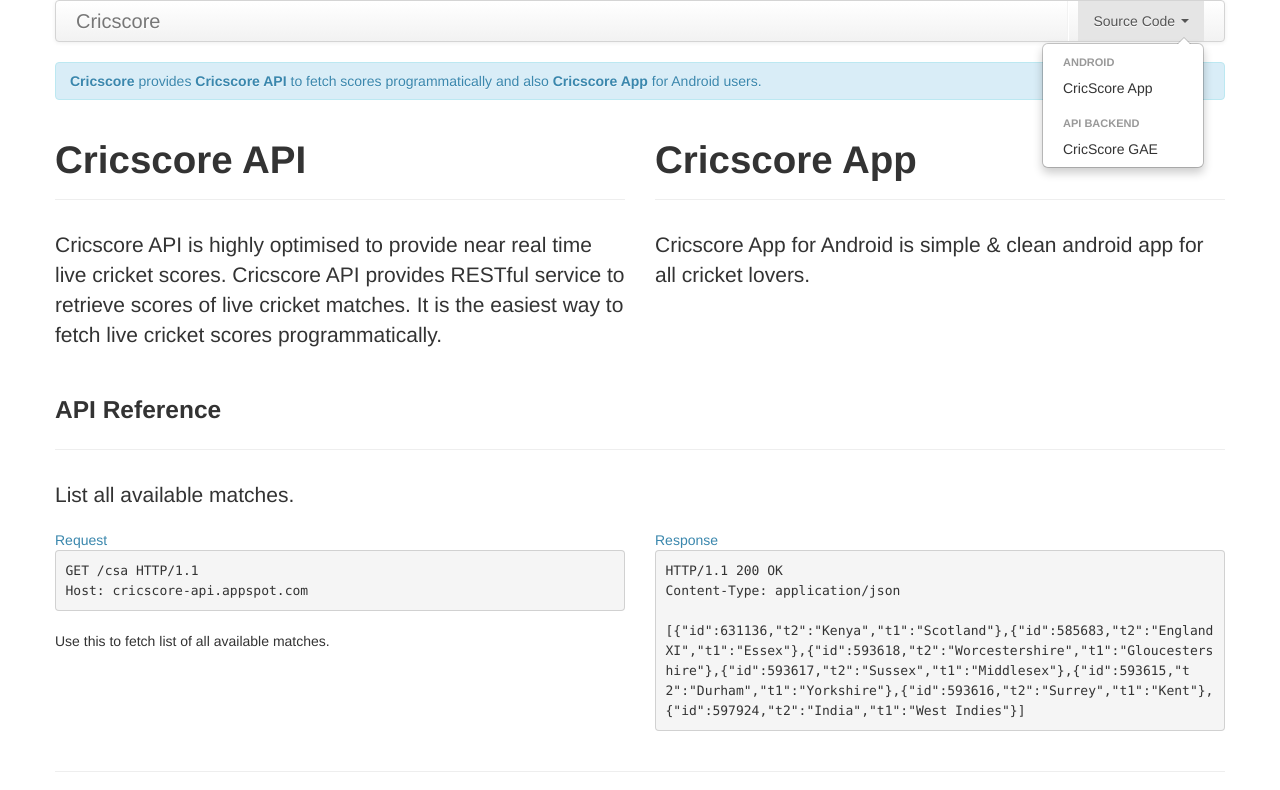
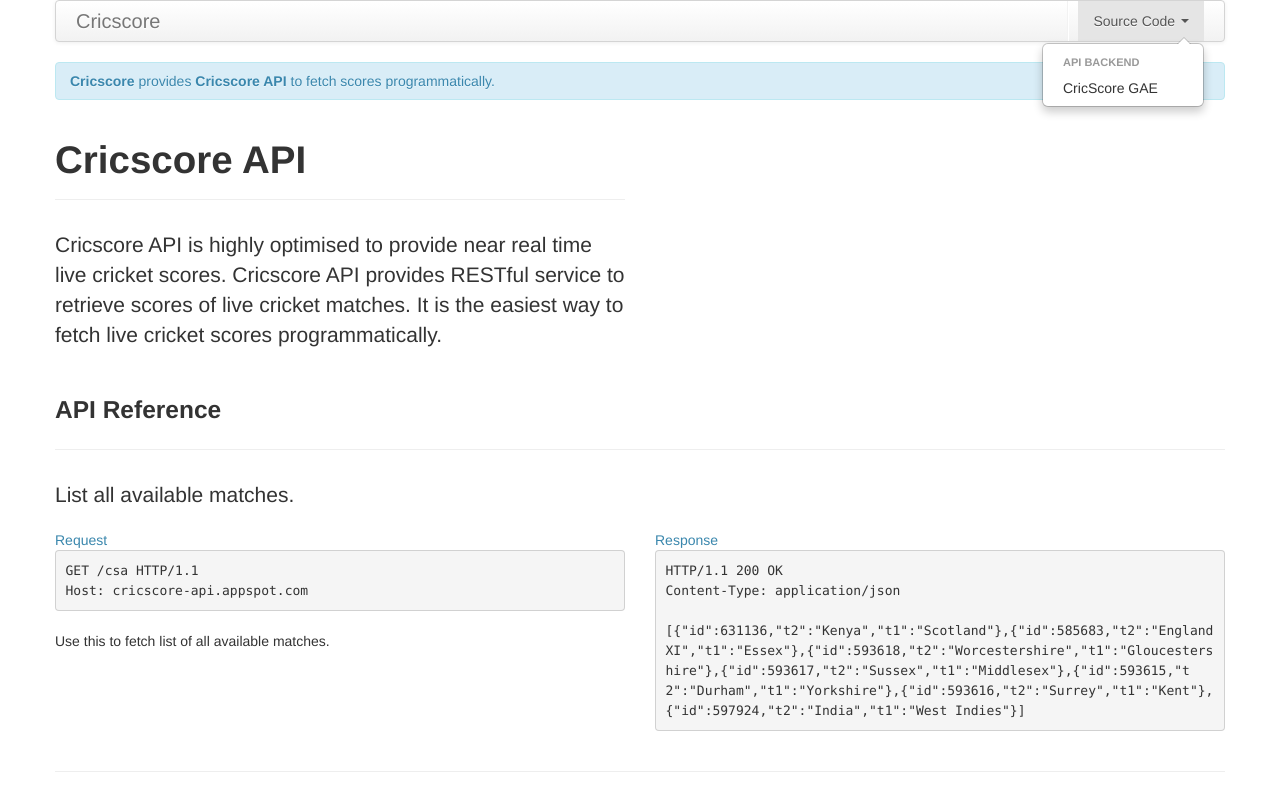
Before and after one commit to sakthipriyan/CricScoreGAE, a plain HTML site: page CricScoreGAE/war/index.html in a window 1280 px wide. Both pictures are taken after a click on the link "Source Code". Shown: the top 790 px of the page. Drawn offline with Linux system fonts and the light colour scheme.

Commit message:
Updated index.html.

```diff
--- a/CricScoreGAE/war/index.html
+++ b/CricScoreGAE/war/index.html
@@ -26,10 +26,10 @@
 					<li class="divider-vertical"></li>
 					<li class="dropdown"><a href="#" class="dropdown-toggle"
 						data-toggle="dropdown">Source Code <b class="caret"></b></a>
-						<ul class="dropdown-menu">
+						<ul class="dropdown-menu"><!--
 							<li class="nav-header">Android</li>
 							<li><a href="https://github.com/spriyan/CricScoreApp">CricScore
-									App</a></li>
+									App</a></li> -->
 							<li class="nav-header">API Backend</li>
 							<li><a href="https://github.com/spriyan/CricScoreGAE">CricScore
 									GAE</a></li>
@@ -42,7 +42,7 @@
 		<div class="row-fluid">
 			<div class="alert alert-info">
 				<b>Cricscore</b> provides <b>Cricscore API</b> to fetch scores
-				programmatically and also <b>Cricscore App</b> for Android users.
+				programmatically<!--  and also <b>Cricscore App</b> for Android users -->.
 			</div>
 		</div>
 		<div class="row-fluid">
@@ -56,11 +56,12 @@
 					easiest way to fetch live cricket scores programmatically.</p>
 			</div>
 			<div class="span6">
+			<!--
 				<div class="page-header">
 					<h1>Cricscore App</h1>
 				</div>
 				<p class="lead">Cricscore App for Android is simple &amp; clean
-					android app for all cricket lovers.</p>
+					android app for all cricket lovers.</p> -->
 			</div>
 		</div>
 		<div class="row-fluid">
```
Also changed, not shown: 1 other file.
